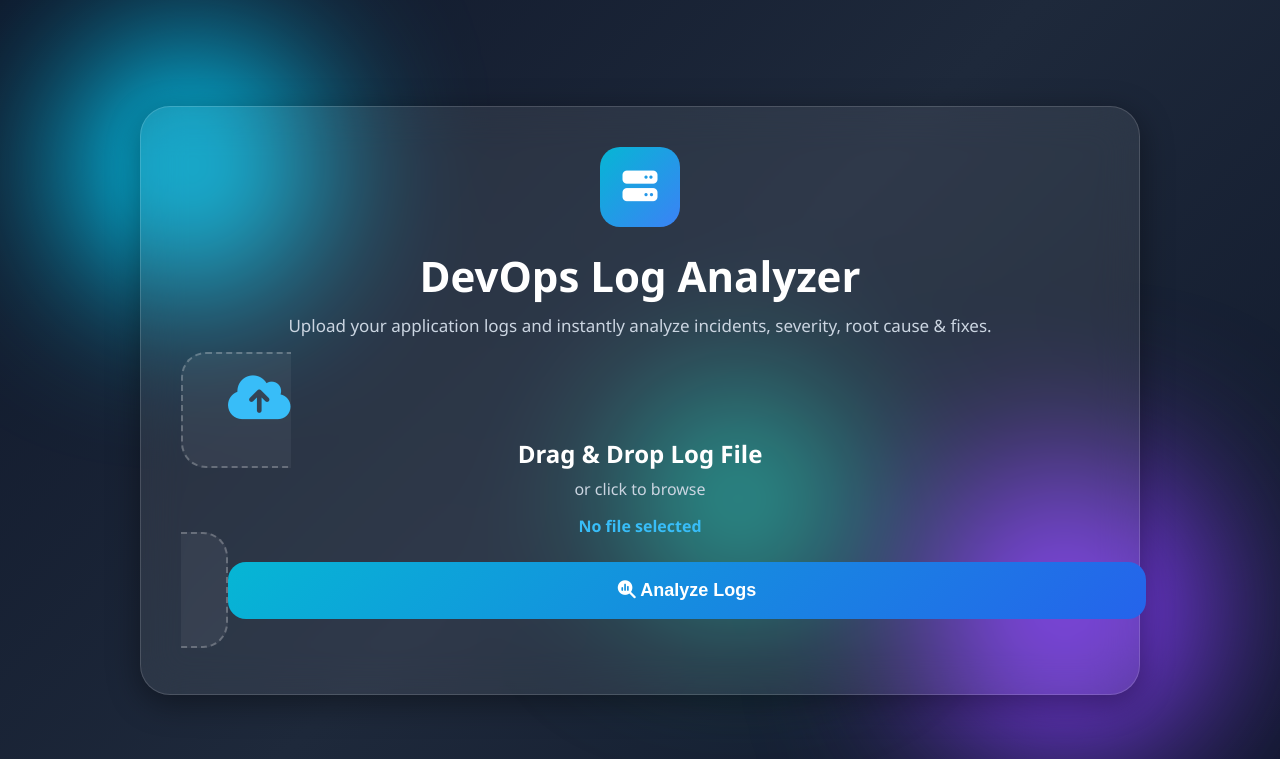
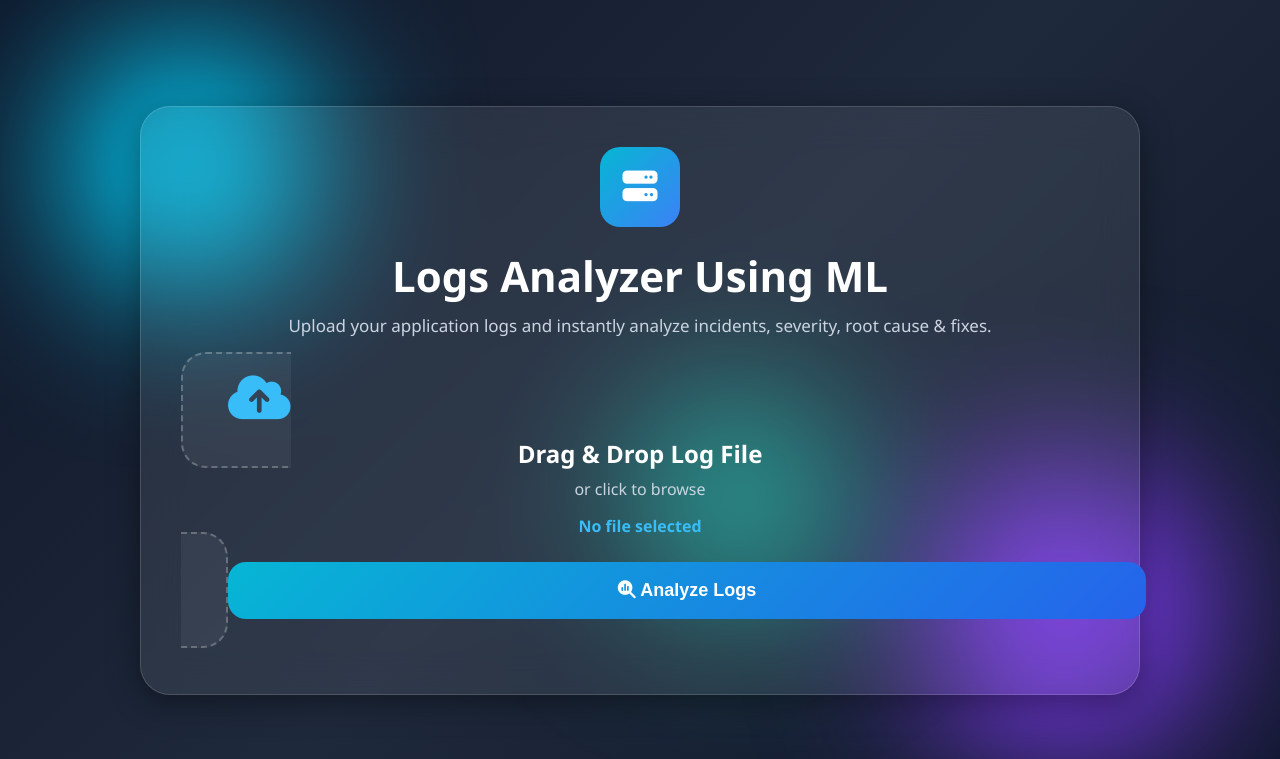
Before and after one commit to varmasa/Log_Analysis_Using_ML, a Flask app: page / in a window 1280 px wide. Shown: the top 759 px of the page. Run offline with Flask 3, Linux system fonts and the light colour scheme; parts of the project's set-up code (start-up, migrations or seed data) failed here and were passed over.

Commit message:
Update index.html

```diff
--- a/templates/index.html
+++ b/templates/index.html
@@ -6,7 +6,7 @@
     <meta name="viewport"
           content="width=device-width, initial-scale=1.0" />
 
-    <title>DevOps Log Analyzer....</title>
+    <title>DevOps Log Analyzer</title>
 
     <link rel="stylesheet"
           href="/static/style.css">
@@ -33,7 +33,7 @@
                     <i class="fa-solid fa-server"></i>
                 </div>
 
-                <h1>DevOps Log Analyzer</h1>
+                <h1>Logs Analyzer Using ML</h1>
 
                 <p>
                     Upload your application logs and
```
